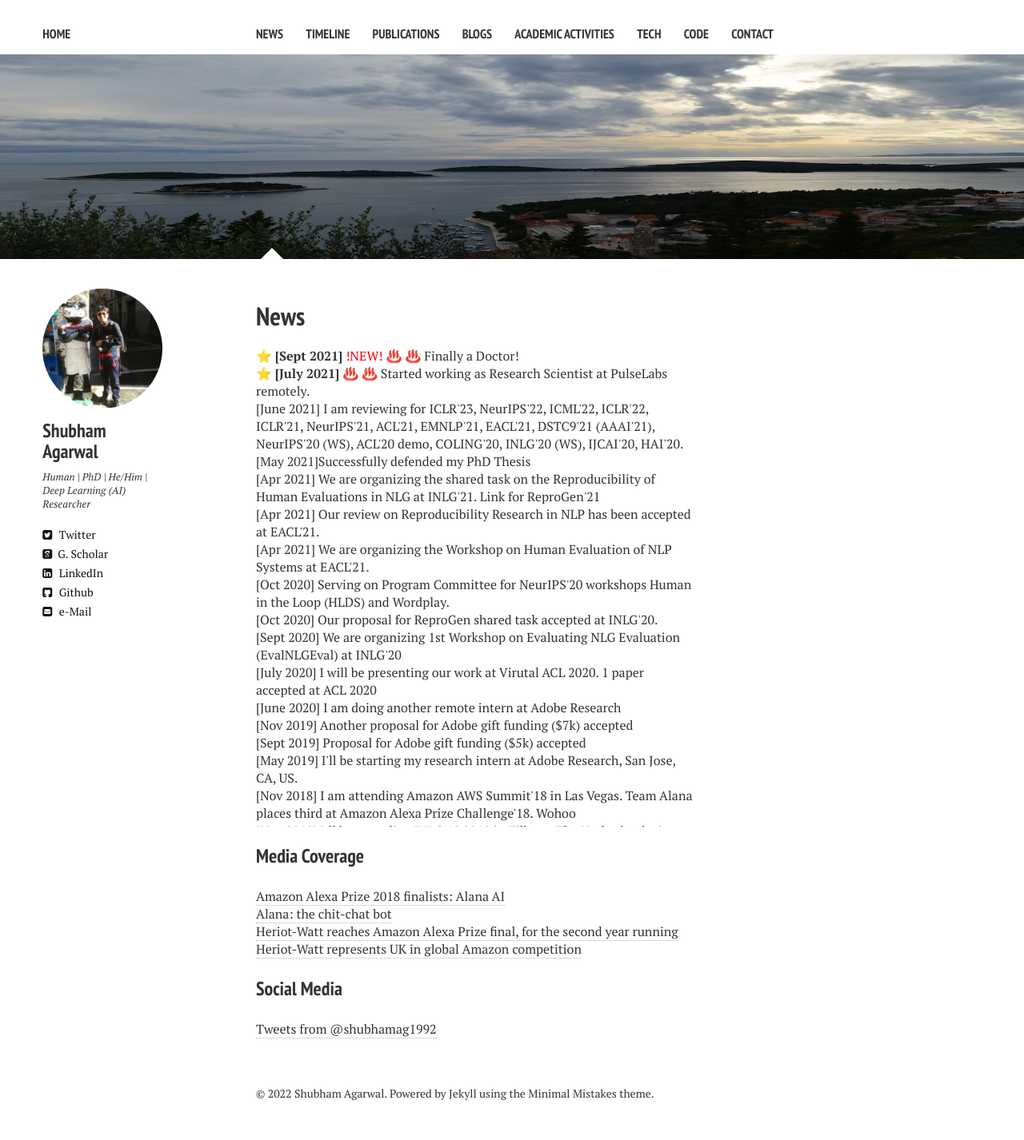
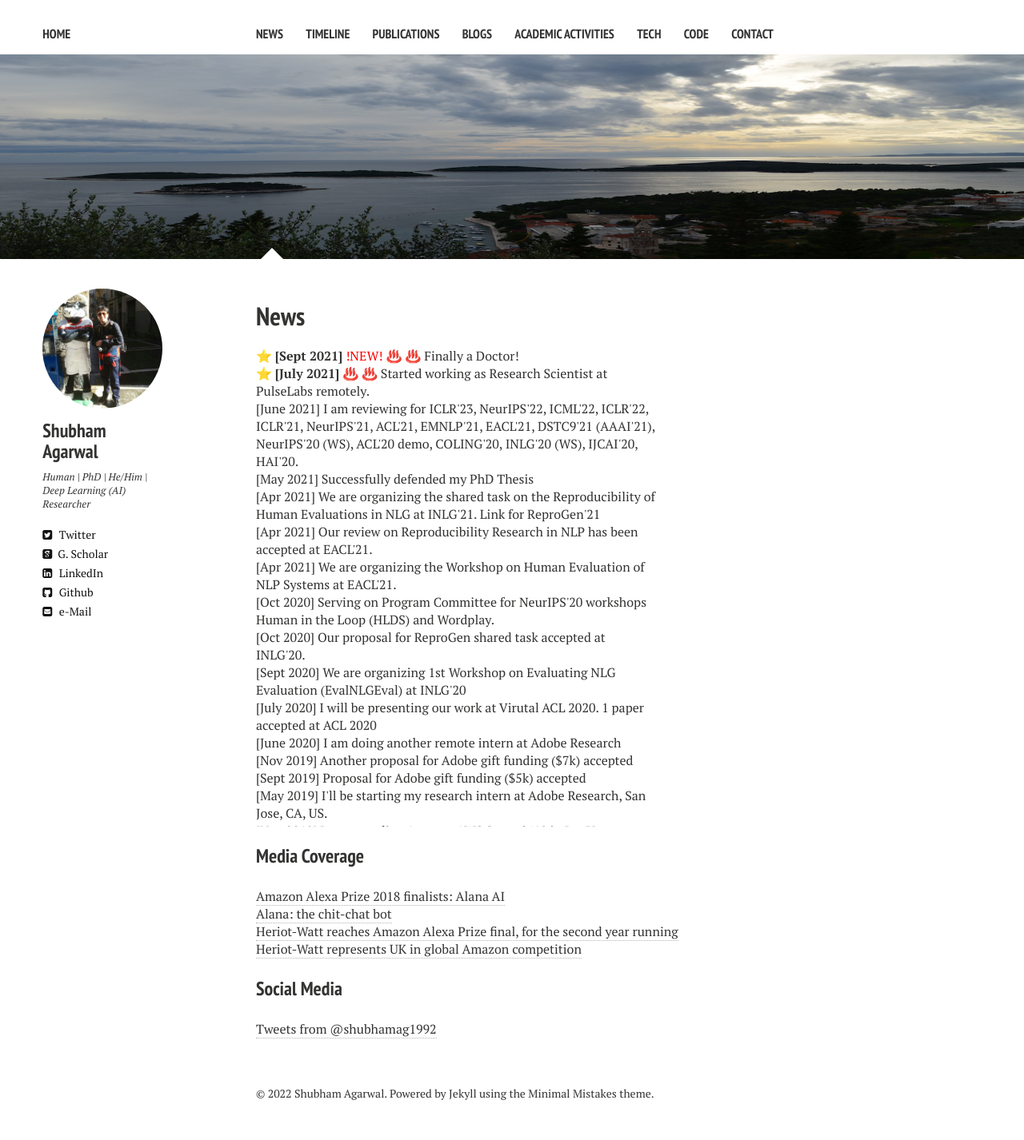
Before and after one commit to shubhamagarwal92/shubhamagarwal92.github.io, a Jekyll site: the page built from news.md, in a window 1280 px wide. Shown: the whole page at 80% size. Built offline with Jekyll 4.4.1, drawn with Linux system fonts in a browser that asks for light colours; nearby versions of some CDN libraries; comment, search, counter and statistics services are not loaded.

Commit message:
Update news.md

```diff
--- a/news.md
+++ b/news.md
@@ -20,7 +20,7 @@ comments: false
 	})(jQuery);
 </script>
 
- <div class="mCustomScrollbar" data-mcs-theme="inset-dark" style="height:600px;width:550px;font:25px/30px;font-face: Inherit; overflow:auto;">
+ <div class="mCustomScrollbar" data-mcs-theme="inset-dark" style="height:600px;width:500px;font:25px/30px;font-face: Inherit; overflow:auto;">
 
 ⭐️ <span style="font-weight: bold;">[Sept 2021]</span>  <span style="color:red;"> !NEW! ♨️ ♨️</span> Finally a Doctor!
 <br />
@@ -28,7 +28,7 @@ comments: false
 <br />
 [June 2021] I am reviewing for ICLR'23, NeurIPS'22, ICML'22, ICLR'22, ICLR'21, NeurIPS'21, ACL'21, EMNLP'21, EACL'21, DSTC9'21 (AAAI'21), NeurIPS'20 (WS), ACL'20 demo, COLING'20, INLG'20 (WS), IJCAI'20, HAI'20.
 <br />
-[May 2021]Successfully defended my PhD Thesis
+[May 2021] Successfully defended my PhD Thesis
 <br />
 [Apr 2021] We are organizing the shared task on the Reproducibility of Human Evaluations in NLG at INLG'21. <a href="https://reprogen.github.io/">Link for ReproGen'21</a>
 <br />
```
